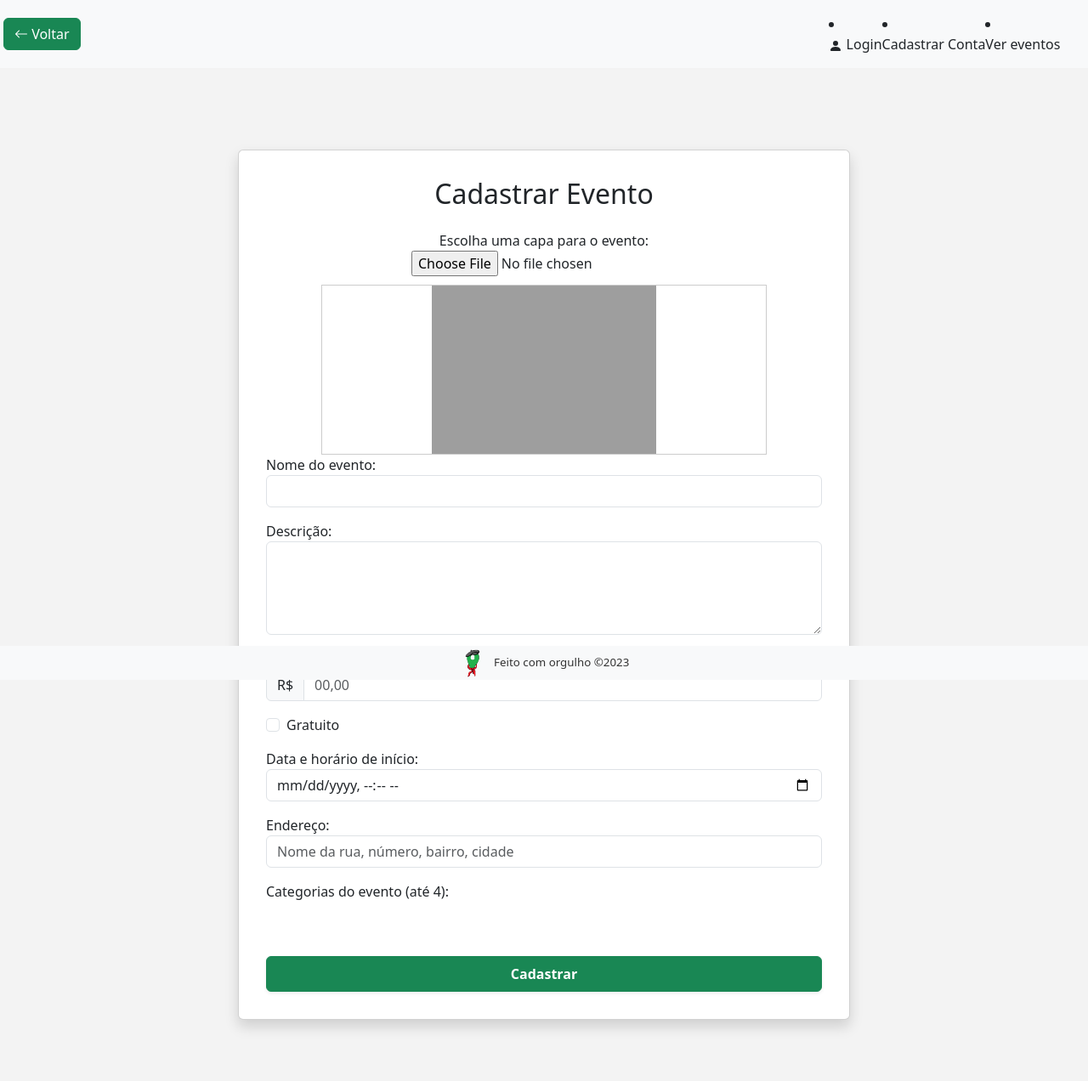
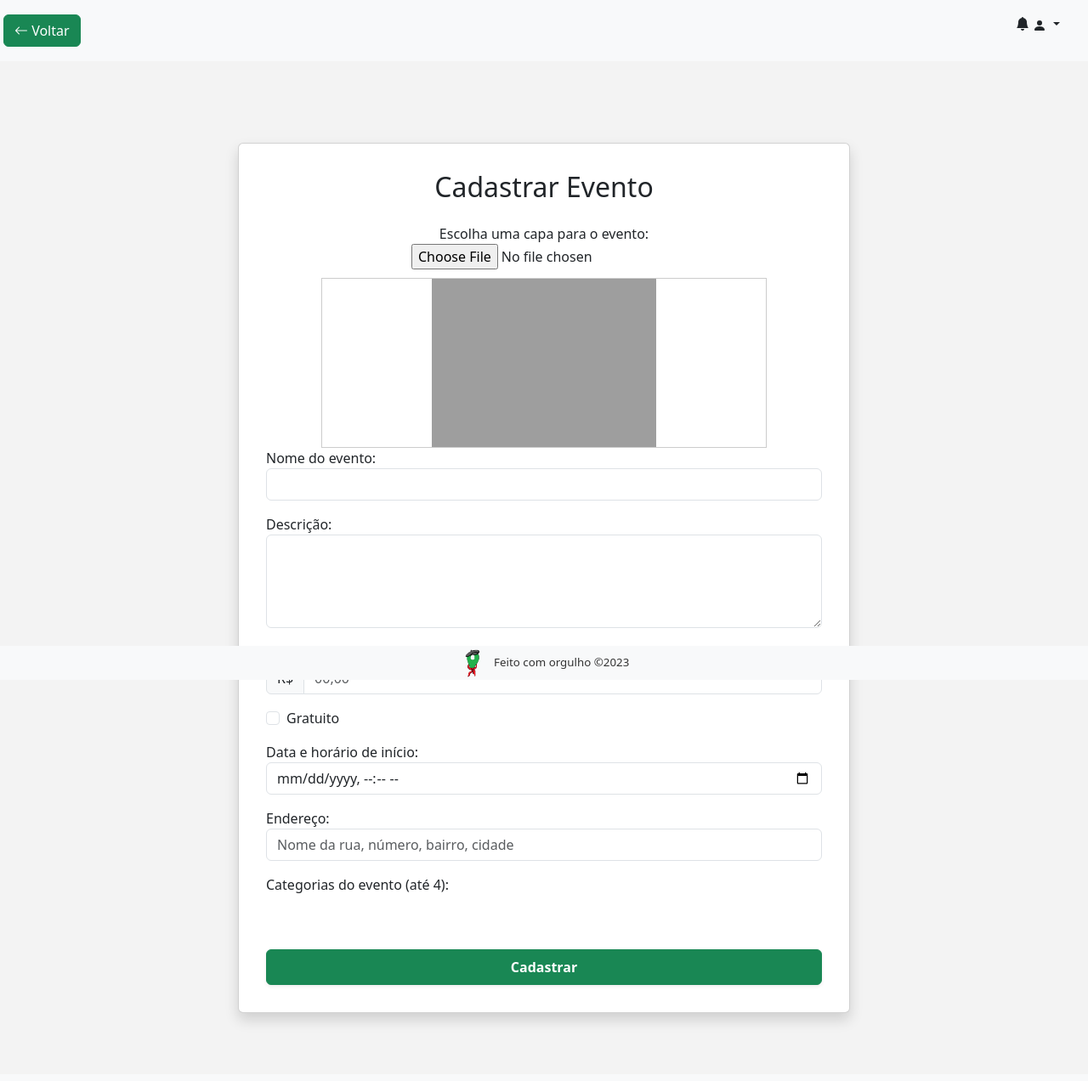
Before and after one commit to AnaCandida/Projeto-Empreendedor, a Django app: page /cadastrar_evento in a window 1280 px wide. Shown: the whole page at 85% size. After the commit the page ends 1208 px from the top, so only its background shows below. Run offline with Django 4.2, Linux system fonts and the light colour scheme; data that the repository does not hold is empty; some libraries are stand-ins or nearby versions; grey boxes are pictures that could not be loaded.

Commit message:
fix: corrige logica do menu

```diff
--- a/bora_la/core/templates/base.html
+++ b/bora_la/core/templates/base.html
@@ -30,44 +30,33 @@
             {% block nav %}
             <div class="d-flex align-items-center justify-content-between w-100">
                <a class="navbar-brand d-flex align-items-center" href="{% url 'index' %}">
-
                </a>
                <div class="d-flex position-relative">
                   <nav class="navbar navbar-expand-lg navbar-light bg-light">
-                     {% if user.is_authenticated %}
                      <ul class="nav-item dropdown">
                         <a class="nav-link dropdown-toggle" href="#" id="userDropdown" role="button" data-bs-toggle="dropdown" aria-expanded="false">
+                           <!-- icones do menu -->
                            <span class="bi bi-bell-fill"></span>
                            <svg xmlns="http://www.w3.org/2000/svg" width="16" height="16" fill="currentColor" class="bi bi-person-fill" viewBox="0 0 16 16">
                               <path d="M3 14s-1 0-1-1 1-4 6-4 6 3 6 4-1 1-1 1H3Zm5-6a3 3 0 1 0 0-6 3 3 0 0 0 0 6Z"/>
                            </svg>
                         </a>
                         <ul class="dropdown-menu dropdown-menu-end " aria-labelledby="userDropdown">
+                           {% if user.is_authenticated %}
                               <p class="nav-link">Olá, {{ user.username }}</p>
                               <li><a class="dropdown-item" href="#">Perfil</a></li>
+                              <li><a class="dropdown-item" href="{% url 'listar_eventos' %}">Ver eventos</a></li>
                               {% if tipo_usuario == 2 %}
-                                 <li><a class="dropdown-item" href="{% url 'listar_eventos' %}">Ver eventos</a></li>
                                  <li><a class="dropdown-item" href="{% url 'cadastrar_evento' %}">Cadastrar evento</a></li>
                                  <li><a class="dropdown-item" href="{% url 'meus_eventos' %}">Meus eventos</a></li>
                               {% endif %}
                               <li><a class="dropdown-item" href="{% url 'deslogar_usuario' %}">Sair</a></li>
+                           {% else %}
+                           <li><a class="dropdown-item" href="{% url 'logar_usuario' %}">Login</a></li>
+                           <li><a class="dropdown-item" href="{% url 'cadastrar_usuario' %}">Cadastrar Conta</a></li>
+                           {% endif %}
                         </ul>
                      </ul>
-                     {% else %}
-                        <li class="nav-item">
-                           <a class="nav-link" href="{% url 'logar_usuario' %}">
-                              <svg xmlns="http://www.w3.org/2000/svg" width="16" height="16" fill="currentColor" class="bi bi-person-fill" viewBox="0 0 16 16">
-                                 <path d="M3 14s-1 0-1-1 1-4 6-4 6 3 6 4-1 1-1 1H3Zm5-6a3 3 0 1 0 0-6 3 3 0 0 0 0 6Z"/>
-                              </svg> Login
-                           </a>
-                        </li>
-                        <li class="nav-item">
-                           <a class="nav-link" href="{% url 'cadastrar_usuario' %}">Cadastrar Conta</a>
-                        </li>
-                        <li class="nav-item">
-                           <a class="nav-link" href="{% url 'listar_eventos' %}">Ver eventos</a>
-                        </li>
-                     {% endif %}
                   </nav>
                </div>
             </div>
```
Lines whose indentation alone changed are shown as unchanged.
